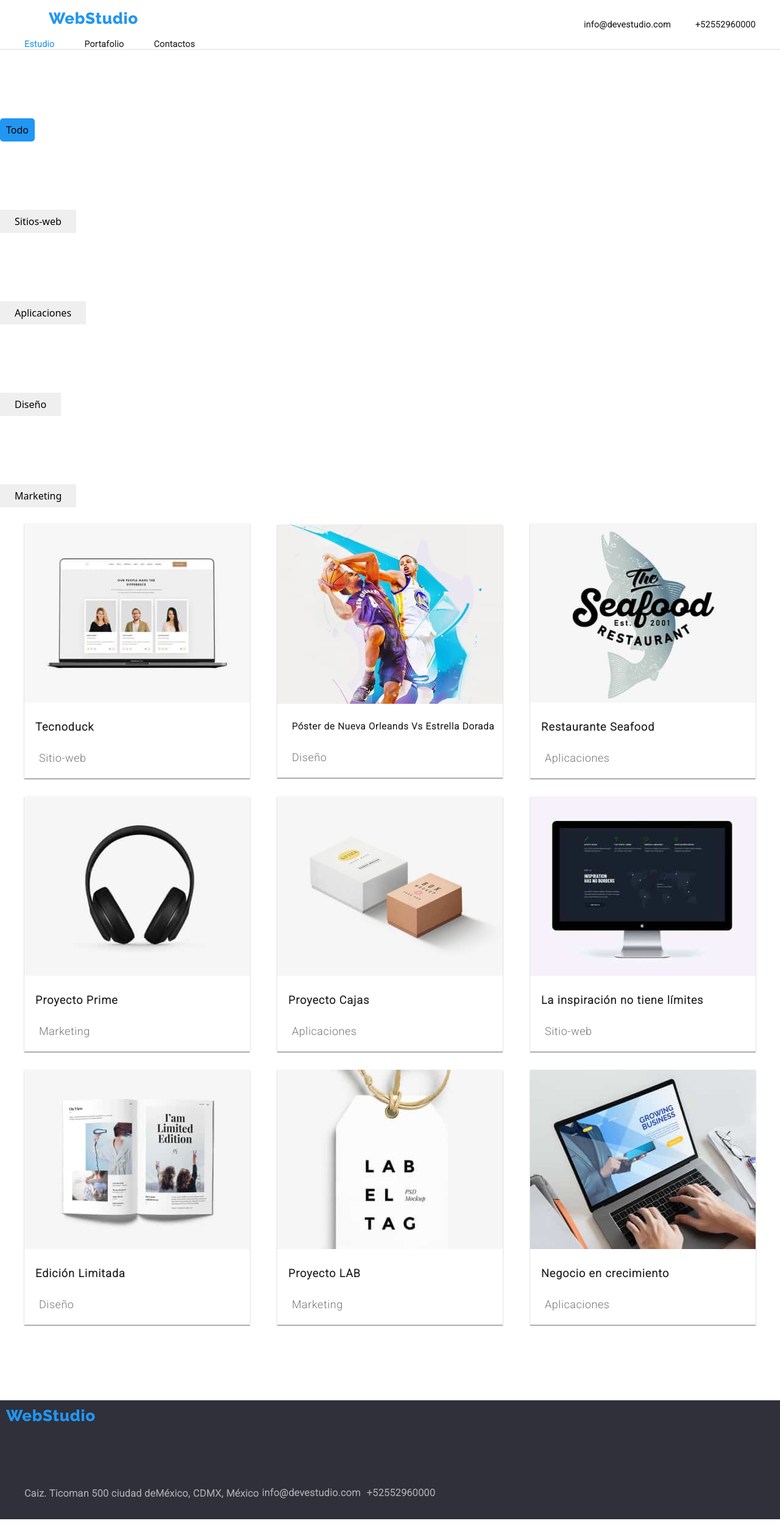
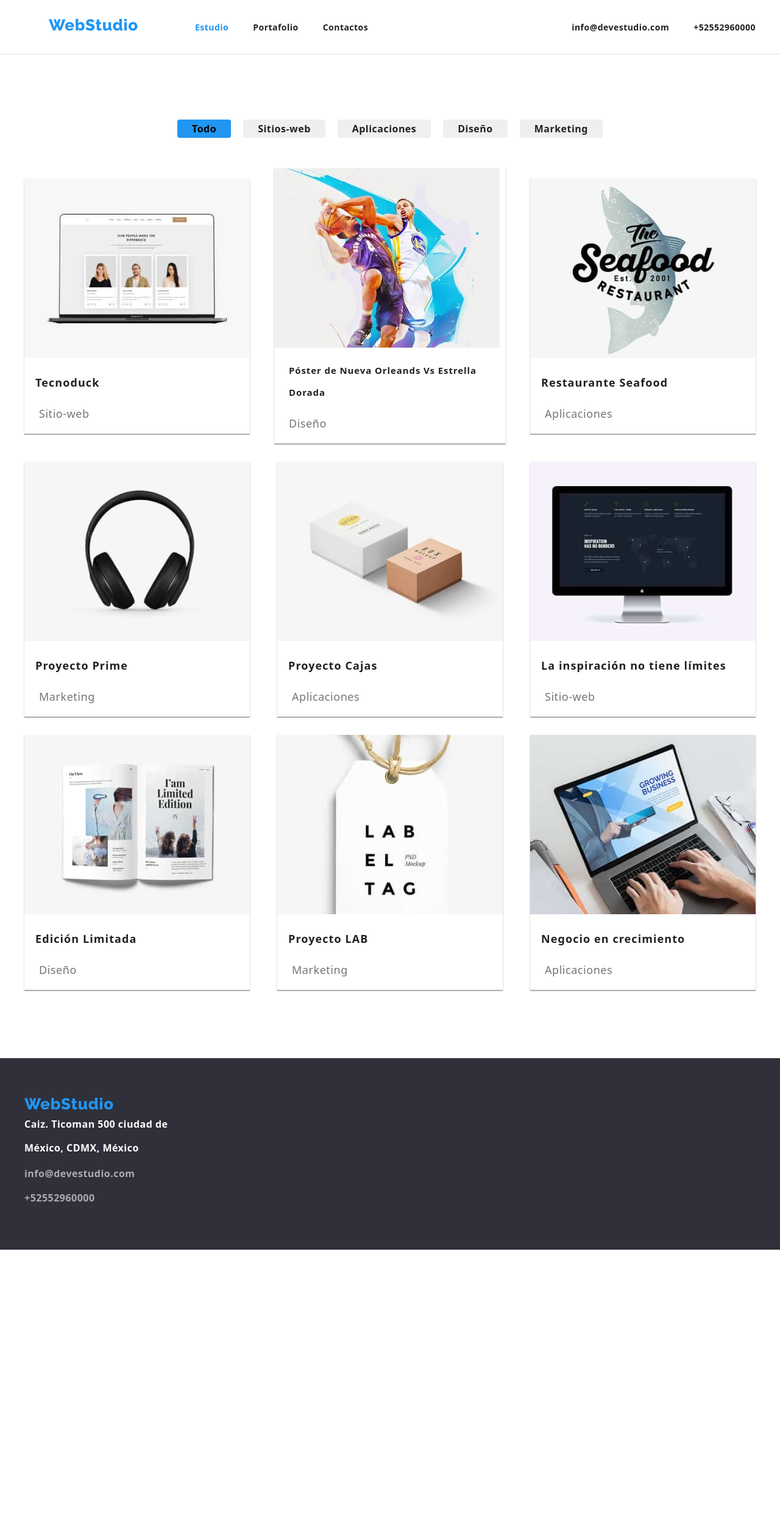
Before and after one commit to Nidiaparra/goit-markup-hw-06, a plain HTML site: page portfolio.html in a window 1280 px wide. Shown: the whole page at 61% size. After the commit the page ends 2065 px from the top, so only its background shows below. Drawn offline with nearby package versions, Linux system fonts and the light colour scheme.

Commit message:
Add files via upload

```diff
--- a/css/styles.css
+++ b/css/styles.css
@@ -19,35 +19,37 @@ body {
   padding: 0;
 }
 
-.button-portfolio {
+.section-button-portfolio {
   display: flex;
   flex-direction: row;
   justify-content: center;
   align-items: center;
   gap: 20px;
+  margin-top: 106px;
+  margin-bottom: 50px;
+}
+.button-portfolio {
   border: none;
   padding: 6px 24px;
-  /* margin-top: 30px; */
-  height: 38px;
+  font-weight: 500;
   font-size: 16px;
-  margin-bottom: 26px;
-  margin-top: 112px;
+  border-radius: 4px;
+  font-style: normal;
+  letter-spacing: 0.03em;
+  line-height: 18px;
+  font-weight: bold;
+  color: var(--text-subtitle1);
 }
-
 .effect-color-button {
-  border: none;
-  border-radius: 5px;
   cursor: pointer;
   background-color: var(--color-hover);
-  color: var(--primary-color);
-  padding: 10px;
+  color: var(--text-subtitle1);
   font-size: 16px;
-
   color: black;
 }
 .effect-color-button:hover {
   border: none;
-  border-radius: 5px;
+  border-radius: 4px;
   background-color: var(--text-paragraph);
 }
 
@@ -55,7 +57,6 @@ body {
   color: var(--color-hover);
   text-decoration: none;
   cursor: pointer;
-  font-family: roboto;
   font-weight: 500px;
   font-size: 14px;
   letter-spacing: 2%;
@@ -74,7 +75,6 @@ body {
   color: var(--color-hover);
   text-decoration: none;
   cursor: pointer;
-  font-family: roboto;
   font-weight: 500px;
   font-size: 14px;
   letter-spacing: 2%;
@@ -103,7 +103,7 @@ body {
 
 .text-h3-caption {
   width: 270px;
-  height: 16px;
+
   color: var(--text-subtitle1);
   font-weight: 700;
 }
@@ -118,7 +118,6 @@ body {
 .p-text {
   color: var(--text-paragraph);
   padding-left: 24px;
-  font-family: "Roboto";
   font-style: normal;
   font-weight: 400;
   font-size: 18px;
@@ -128,7 +127,6 @@ body {
 
 .p-text-name-orleands {
   padding-left: 24px;
-  font-family: roboto;
   font-style: normal;
   font-weight: 700;
   font-size: 15px;
@@ -138,7 +136,6 @@ body {
 }
 .p-text-name {
   padding-left: 18px;
-  font-family: roboto;
   font-style: normal;
   font-weight: 700;
   font-size: 18px;
@@ -148,13 +145,13 @@ body {
 }
 
 .color-foot-font {
-  color: var(--color-text-foot);
+  color: var(--color-text);
+  padding-bottom: 4px;
 }
 
 .header-link-selected {
   color: var(--text-subtitle1);
   text-decoration: none;
-  font-family: roboto;
   font-weight: 500px;
   font-size: 14px;
   letter-spacing: 2%;
@@ -172,32 +169,25 @@ body {
   align-items: center;
   background-color: var(--primary-color);
   width: 1600px;
-  height: 600px;
 }
 
 .text-banner {
   width: 696px;
-  height: 120px;
   font-style: normal;
   line-height: 60px;
   font-weight: 900;
-  font-family: roboto;
   text-align: center;
   font-size: 44px;
   letter-spacing: 0.06em;
   color: var(--color-text);
-}
-
-.botton-banner {
-  margin-bottom: 200px;
+  margin-top: 200px;
 }
 
 .effect-color {
   background-color: var(--color-hover);
   color: var(--color-text);
-  height: 50px;
   width: 261px;
-  margin-bottom: 40px;
+  margin-bottom: 200px;
   text-align: center;
   order: none;
   cursor: pointer;
@@ -209,20 +199,12 @@ body {
   border: none;
 }
 
-.section-background {
-  background-color: var(--primary-color);
-  font-style: normal;
-  padding: 10px;
-  line-height: 24px;
-}
-
 .navegator {
   display: flex;
   flex-direction: row;
   align-items: center;
   justify-content: space-between;
   line-height: 3.5em;
-  font-family: Roboto;
   font-size: 16px;
   font-weight: 700;
   line-height: 19px;
@@ -236,10 +218,8 @@ body {
   align-items: center;
   justify-content: space-between;
   line-height: 3.5em;
-  font-family: Roboto;
   font-size: 16px;
   font-weight: 700;
-  line-height: 19px;
   letter-spacing: 0.03em;
   gap: 10px;
 }
@@ -250,14 +230,11 @@ body {
   align-items: center;
   justify-content: space-between;
   line-height: 3.5em;
-  font-family: Roboto;
   font-size: 16px;
   font-weight: 700;
-  line-height: 19px;
   letter-spacing: 0.03em;
   gap: 40px;
   width: 1600px;
-  height: 80px;
 }
 
 .line {
@@ -283,10 +260,6 @@ body {
 
 .border-container {
   border-bottom: 1px solid var(--boton-background);
-}
-
-.li-footer {
-  padding-left: 150px;
 }
 
 h2 {
@@ -330,8 +303,6 @@ h2 {
 }
 
 .container-portfolio {
-  width: 1200px;
-  margin: 0 auto;
   margin-top: 76px;
 }
 
@@ -347,15 +318,12 @@ h2 {
 .flex-container-position {
   display: flex;
   flex-direction: column;
-  /* align-items: center; */
   justify-content: space-between;
-  /* gap: 50px; */
 }
 
 .flex-container {
   display: flex;
   flex-direction: column;
-  /* align-items: center; */
   justify-content: space-between;
   gap: 50px;
   margin-top: 94px;
@@ -368,13 +336,11 @@ h2 {
 }
 
 .team-member {
-  height: 368px;
   width: 270px;
   background: white;
 }
 
 .description-charges-name {
-  font-family: Roboto;
   font-size: 16px;
   font-weight: 700;
   line-height: 19px;
@@ -384,7 +350,6 @@ h2 {
 }
 
 .description-charges {
-  font-family: "Roboto";
   font-style: normal;
   font-weight: 400;
   font-size: 14px;
@@ -397,7 +362,6 @@ h2 {
 .text-contact {
   color: var(--text-subtitle1);
   text-decoration: none;
-  font-family: roboto;
   font-weight: 500px;
   font-size: 14px;
   letter-spacing: 2%;
@@ -405,7 +369,6 @@ h2 {
 
 .team-member-info {
   display: flex;
-  height: 108px;
   flex-direction: column;
   justify-content: center;
   align-items: center;
@@ -415,7 +378,6 @@ h2 {
 }
 
 .team-member-name {
-  font-family: Roboto;
   font-size: 16px;
   font-weight: 500;
   line-height: 19px;
@@ -426,7 +388,6 @@ h2 {
 }
 
 .team-member-position {
-  font-family: "Roboto";
   font-style: normal;
   font-weight: 400;
   font-size: 16px;
@@ -444,7 +405,6 @@ h2 {
 }
 
 .icon-container-contacto {
-  height: 44px;
   width: 44px;
   display: flex;
   align-items: center;
@@ -463,41 +423,20 @@ h2 {
 }
 
 .text-footer {
-  font-family: "Roboto";
   font-style: normal;
   font-weight: 700;
   font-size: 16px;
   line-height: 19px;
   text-align: left;
   letter-spacing: 0.03em;
-  margin-top: 94px;
   margin-bottom: 16px;
-}
-
-.footer {
-  padding: 60px 0px;
-}
-
-.section-footer {
-  display: flex;
-  flex-direction: row;
-  align-items: center;
-  color: --var(color-text-foot);
-}
-
-.networks-footer {
-  display: flex;
-  align-items: center;
-  justify-content: left;
   gap: 8px;
-  margin-left: 70px;
 }
 
 .header-link-selected-hoover {
   color: var(--color-text-foot);
   text-decoration: none;
   line-height: 24px;
-  padding: 5px;
 }
 
 .header-link-selected-hoover:hover {
@@ -505,3 +444,28 @@ h2 {
   text-decoration: none;
   line-height: 24px;
 }
+
+.header-page {
+  display: flex;
+  flex-direction: row;
+  align-items: center;
+}
+
+.section-footer {
+  display: flex;
+  flex-direction: column;
+  color: --var(color-text-foot);
+  margin-bottom: 47px;
+}
+.section-background {
+  display: flex;
+  flex-direction: column;
+  background-color: var(--primary-color);
+  font-style: normal;
+  padding: 10px;
+  padding-top: 60px;
+  margin-top: 82px;
+}
+.footer {
+  padding-bottom: 47px;
+}
```
